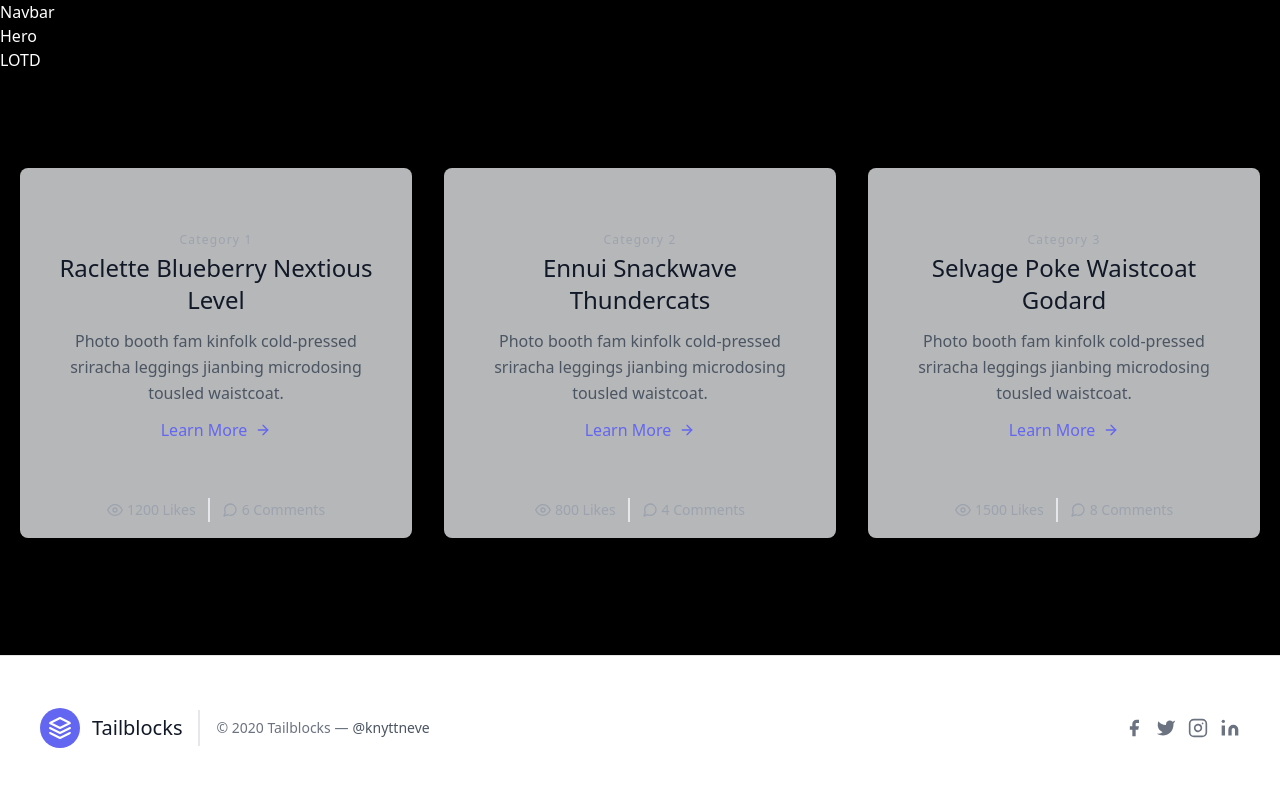
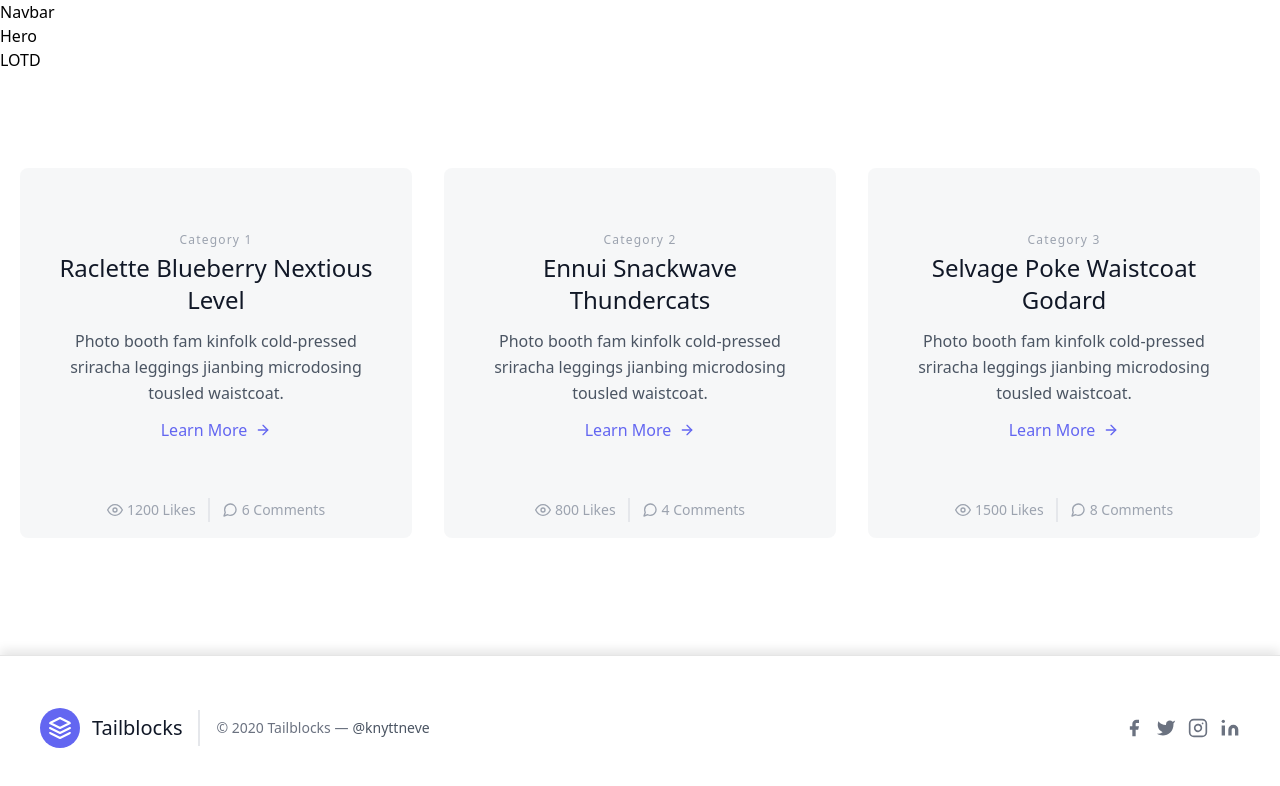
Before and after one commit to piyushhagarwal/DBMS_23-24Frontend, a Next.js app: page / in a window 1280 px wide. Shown: the top 786 px of the page. Built offline with nearby package versions, Linux system fonts and the light colour scheme.

Commit message:
clearing up

```diff
--- a/styles/globals.css
+++ b/styles/globals.css
@@ -1,27 +1,3 @@
 @tailwind base;
 @tailwind components;
 @tailwind utilities;
-
-:root {
-    --foreground-rgb: 0, 0, 0;
-    --background-start-rgb: 214, 219, 220;
-    --background-end-rgb: 255, 255, 255;
-  }
-
-  @media (prefers-color-scheme: light) {
-    :root {
-      --foreground-rgb: 255, 255, 255;
-      --background-start-rgb: 0, 0, 0;
-      --background-end-rgb: 0, 0, 0;
-    }
-  }
-
-  body {
-    color: rgb(var(--foreground-rgb));
-    background: linear-gradient(
-        to bottom,
-        transparent,
-        rgb(var(--background-end-rgb))
-      )
-      rgb(var(--background-start-rgb));
-  }
```
